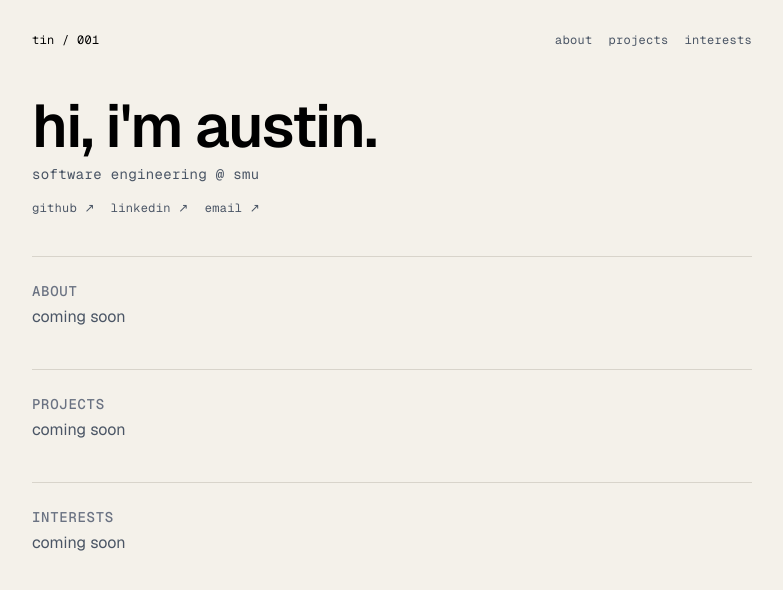
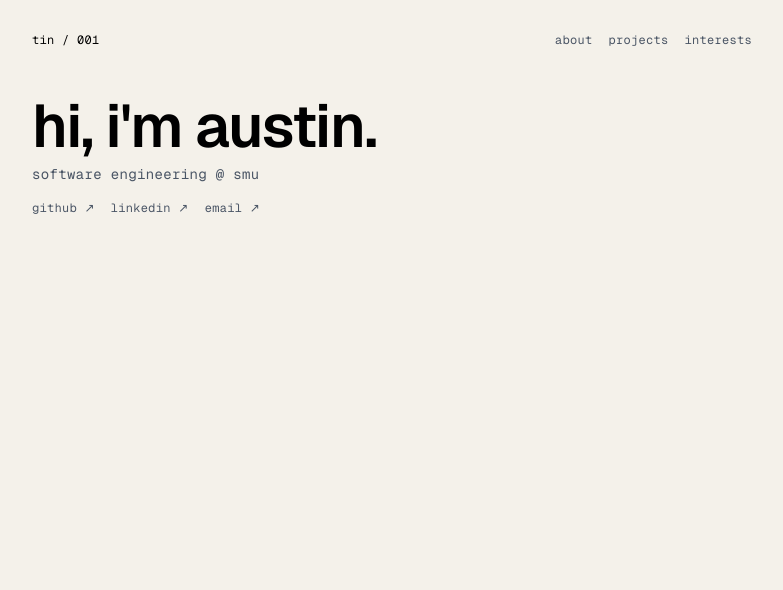
Before and after one commit to auscodes/portfolio, a Next.js app: page / in a window 1280 px wide. Shown: the top 590 px of the page, without its empty margins (248-1031 px from the left). Built offline with nearby package versions, Linux system fonts and the light colour scheme.

Commit message:
remove about, projects, and interests sections from homepage

```diff
--- a/app/page.tsx
+++ b/app/page.tsx
@@ -57,30 +57,6 @@ export default function Home() {
             email ↗
           </a>
         </div>
-
-        <section id="about" className="mt-10 border-t border-[#d8d4cb] pt-6">
-          <h2 className="font-mono text-sm font-medium uppercase tracking-wider text-gray-500">
-            about
-          </h2>
-          <p className="mt-1 text-gray-600">coming soon</p>
-        </section>
-
-        <section id="projects" className="mt-10 border-t border-[#d8d4cb] pt-6">
-          <h2 className="font-mono text-sm font-medium uppercase tracking-wider text-gray-500">
-            projects
-          </h2>
-          <p className="mt-1 text-gray-600">coming soon</p>
-        </section>
-
-        <section
-          id="interests"
-          className="mt-10 border-t border-[#d8d4cb] pt-6"
-        >
-          <h2 className="font-mono text-sm font-medium uppercase tracking-wider text-gray-500">
-            interests
-          </h2>
-          <p className="mt-1 text-gray-600">coming soon</p>
-        </section>
       </main>
     </div>
   );
```
